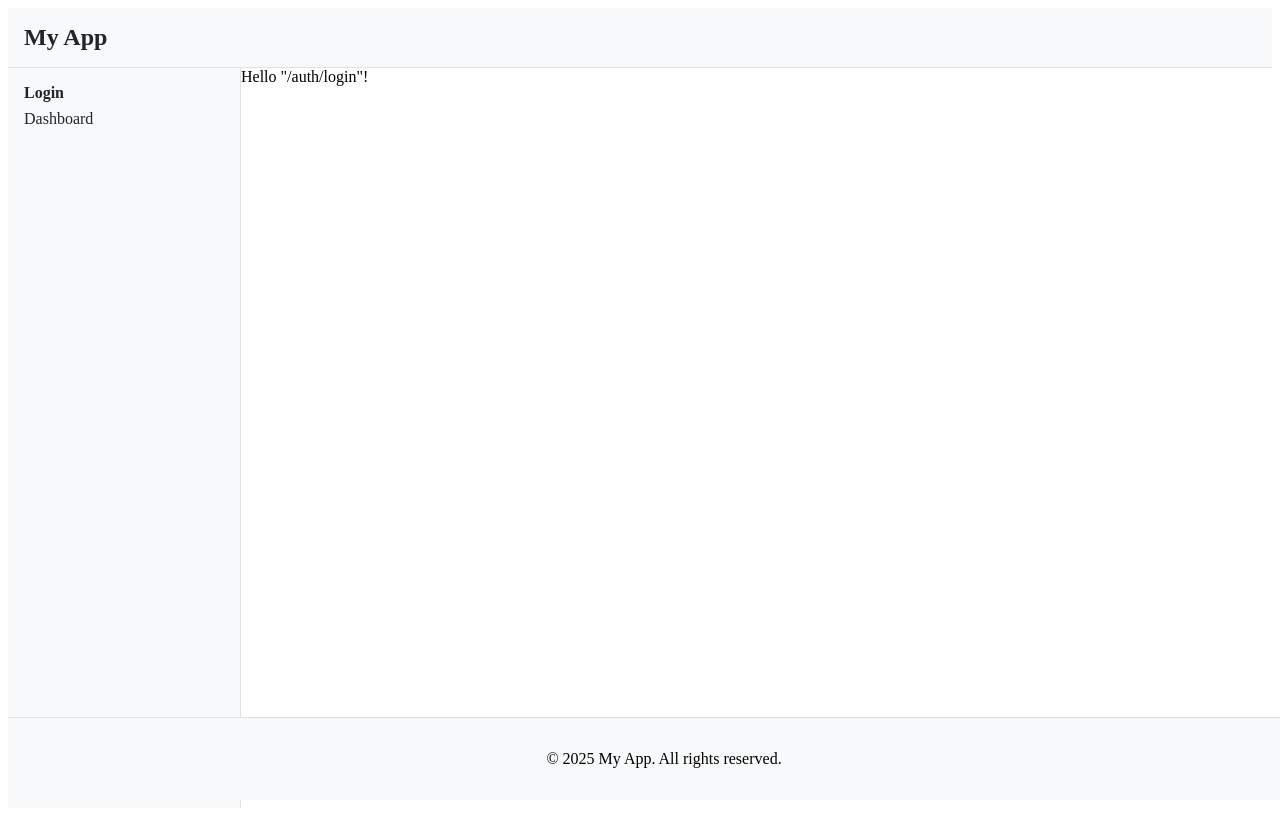
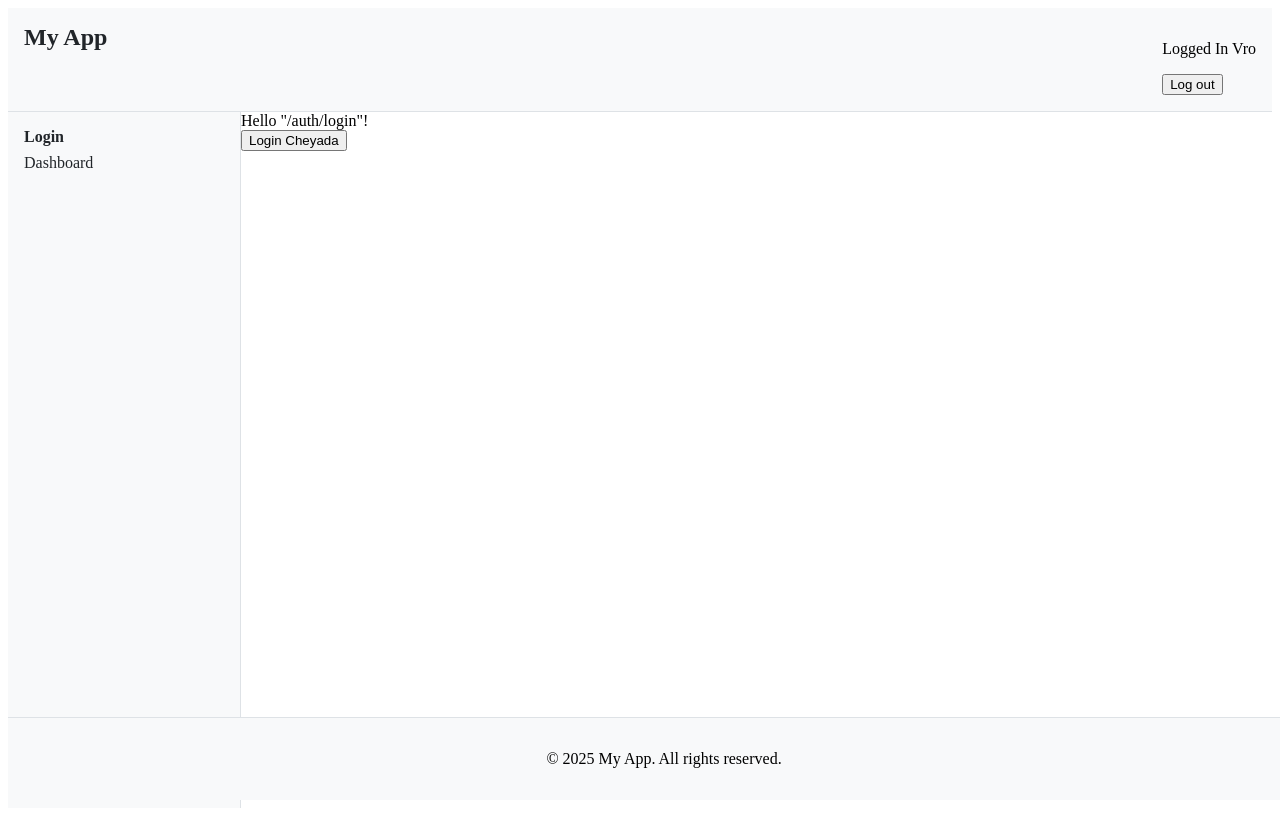
Before and after one commit to dracu-lah/tanstack-router-react, a React (Vite) app: page /auth/login in a window 1280 px wide. Built offline with nearby package versions, Linux system fonts and the light colour scheme; sample sign-in values are in the browser's storage.

Commit message:
added login text

```diff
--- a/src/components/common/layout/Header/index.tsx
+++ b/src/components/common/layout/Header/index.tsx
@@ -1,8 +1,12 @@
+import { useAuth } from "@/hooks/useAuth";
+
 const headerStyles = {
   header: {
     padding: "1rem",
     backgroundColor: "#f8f9fa",
     borderBottom: "1px solid #dee2e6",
+    display: "flex",
+    justifyContent: "space-between",
   },
   title: {
     margin: 0,
@@ -10,9 +14,18 @@ const headerStyles = {
     color: "#212529",
   },
 };
-
-export const Header = () => (
-  <header style={headerStyles.header}>
-    <h1 style={headerStyles.title}>My App</h1>
-  </header>
-);
+export const Header = () => {
+  const { isLogged, signOut } = useAuth();
+  return (
+    <header style={headerStyles.header}>
+      {" "}
+      <h1 style={headerStyles.title}>My App</h1>
+      {isLogged() && (
+        <div>
+          <p>Logged In Vro</p>
+          <button onClick={() => signOut()}>Log out</button>
+        </div>
+      )}
+    </header>
+  );
+};
--- a/src/routes/auth/login.tsx
+++ b/src/routes/auth/login.tsx
@@ -1,9 +1,17 @@
-import { createFileRoute } from '@tanstack/react-router'
+import { useAuth } from "@/hooks/useAuth";
+import { createFileRoute } from "@tanstack/react-router";
 
-export const Route = createFileRoute('/auth/login')({
+export const Route = createFileRoute("/auth/login")({
   component: RouteComponent,
-})
+});
 
 function RouteComponent() {
-  return <div>Hello "/auth/login"!</div>
+  const { signIn } = useAuth();
+  return (
+    <div>
+      Hello "/auth/login"!
+      <br />
+      <button onClick={() => signIn()}>Login Cheyada</button>
+    </div>
+  );
 }
```
